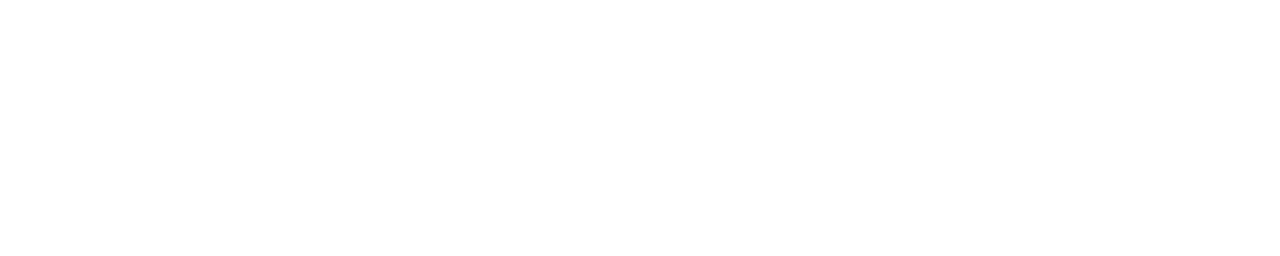
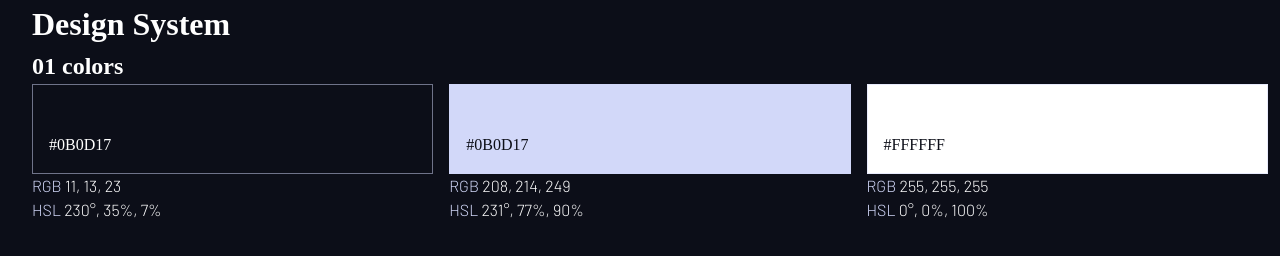
Before and after one commit to cjp0421/space-tourism-website-main, a plain HTML site: page my-application/src/design-system.html in a window 1280 px wide. Drawn offline with Linux system fonts and the light colour scheme; a web font is replaced by a local one.

Commit message:
updated CSS and design-system html

```diff
--- a/my-application/src/design-system.html
+++ b/my-application/src/design-system.html
@@ -5,9 +5,44 @@
     <meta http-equiv="X-UA-Compatible" content="IE=edge">
     <meta name="viewport" content="width=device-width, initial-scale=1.0">
     <link rel="stylesheet" href="index.css">
-    <title>Design System</title>
+    <title>Design System mxc</title>
 </head>
-<body>
+<body class="bg-dark text-white">
+    <div class="container">
+        <h1>Design System</h1>
+        <section id="colors">
+            <h2><span>01</span> colors</h2>
+            <div class="grid color-box-grid">
 
+            <div class="">
+                <div class="bg-dark text-white color-box-styles">
+                    <p>#0B0D17</p>
+                </div>
+                <div>
+                    <p class="accent-font"><span class="accent-font text-light">RGB</span> 11, 13, 23</p>
+                    <p class="accent-font"><span class="accent-font text-light">HSL</span> 230°, 35%, 7%</p>
+                </div>
+            </div>
+            <div class="">
+                <div class="bg-light text-dark color-box-styles">
+                    <p>#0B0D17</p>
+                </div>
+                <div>
+                    <p class="accent-font"><span class="accent-font text-light">RGB</span> 208, 214, 249</p>
+                    <p class="accent-font"><span class="accent-font text-light">HSL</span> 231°, 77%, 90%</p>
+                </div>
+            </div>
+            <div class="">
+                <div class="bg-white text-dark color-box-styles">
+                    <p>#FFFFFF</p>
+                </div>
+                <div>
+                    <p class="accent-font"><span class="accent-font text-light">RGB</span> 255, 255, 255</p>
+                    <p class="accent-font"><span class="accent-font text-light">HSL</span> 0°, 0%, 100%</p>
+                </div>
+            </div>
+        </div>
+        </section>
+    </div>
 </body>
 </html>
--- a/my-application/src/index.css
+++ b/my-application/src/index.css
@@ -1,3 +1,17 @@
+
+/* Google Fonts */
+@import url('https://fonts.googleapis.com/css2?family=Barlow:wght@300&family=Bellefair&display=swap');
+
+/* ============= */
+/* Custom properties /*
+/* ============= */
+
+:root {
+    --clr-dark: 230 35% 7%;
+    --clr-light: 231 77% 90%;
+    --clr-white: 0 0% 100%;
+}
+
 /* ============= */
 /* CSS Reset /*
 /* ============= */
@@ -98,9 +112,44 @@ select {
     border: 0;
   }
 
-  /* Practice, set-up CSS */
 
-  .box {
-      background-color: lightblue;
-      padding: 3rem;
+  /* Custom Colors */
+
+  .bg-dark {
+      background-color: hsl(var(--clr-dark) );
   }
+  .bg-light {
+      background-color: hsl(var(--clr-light) );
+  }
+  .bg-white {
+      background-color: hsl(var(--clr-white) );
+  }
+  .text-dark {
+      color:hsl(var(--clr-dark) )
+  }
+  .text-light {
+      color: hsl(var(--clr-light) );
+  }
+  .text-white {
+      color:hsl(var(--clr-white) );
+  }
+
+  .example-component{
+      background-color: hsl(var(--clr-light) / .2);
+  }
+
+  /* Color Box Styles */
+  .color-box-styles{
+      width: 100%;
+      padding: 3rem 1rem 1rem 1rem;
+      border: .5px solid hsl(var(--clr-light) / .5);
+      font-family: 'Bellefair', serif;
+  }
+
+  .color-box-grid {
+      grid-template-columns: 33% 33% 33%;
+  }
+
+  .accent-font {
+    font-family: 'Barlow', sans-serif;
+  }
```
Also changed, not shown: my-application/src/index.html (+4 -4 lines).
